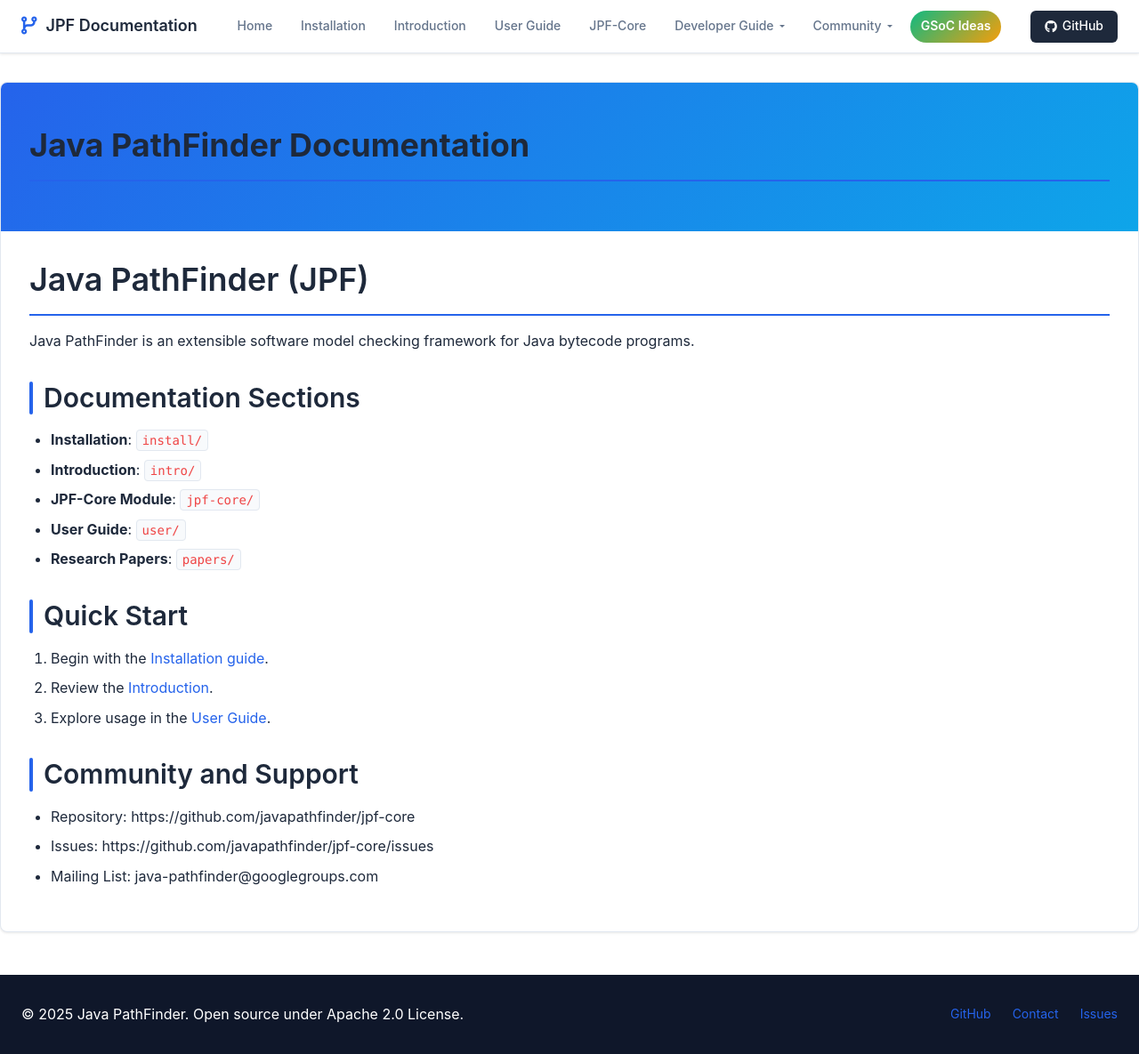
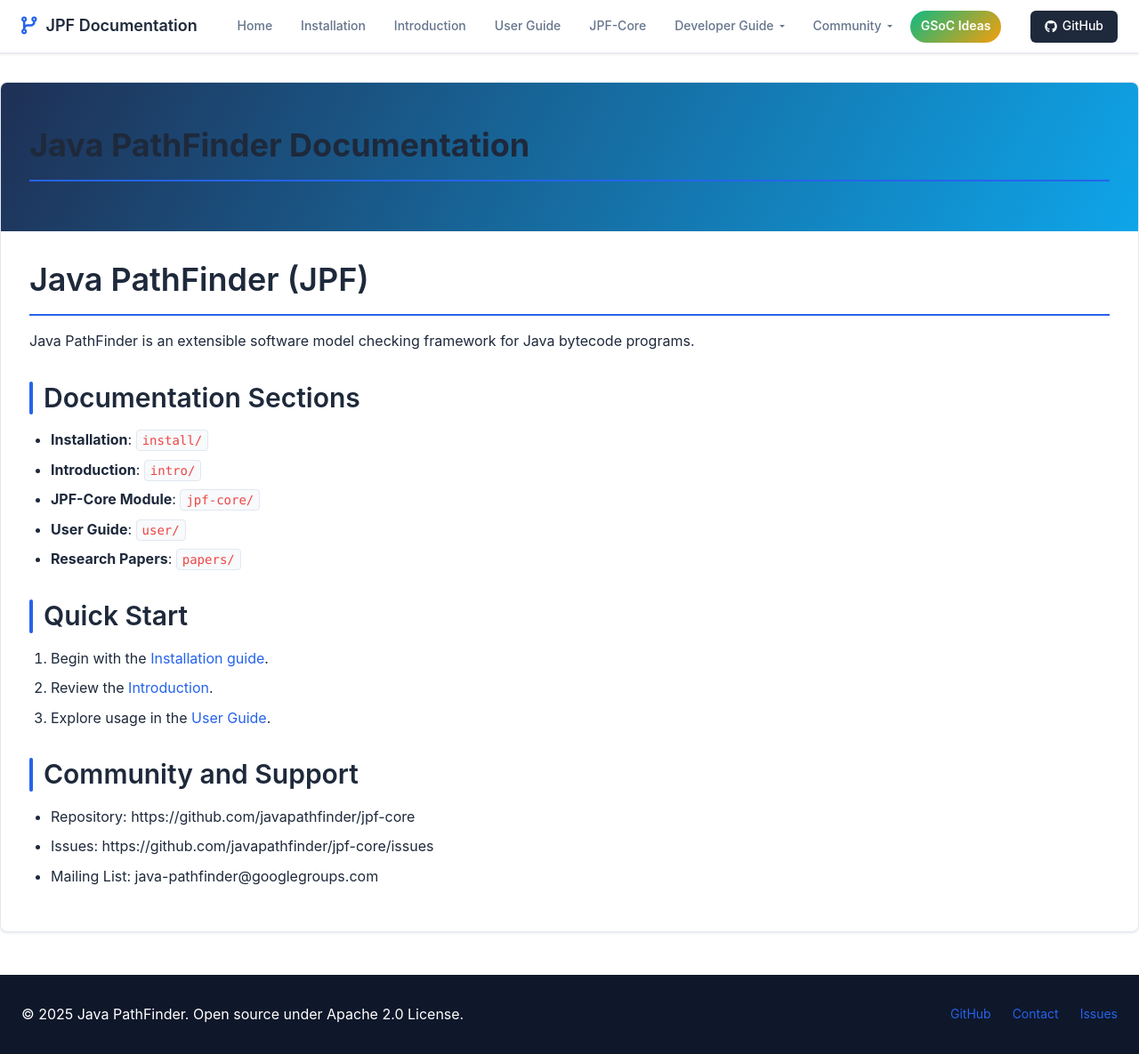
Before and after one commit to javapathfinder/jpf-core, a Jekyll site: the page built from docs/index.md, in a window 1280 px wide and 1185 px high. Shown: the whole window at 89% size. Built offline with Jekyll 4.4.1, drawn with Linux system fonts in a browser that asks for light colours.

Commit message:
small fix

```diff
--- a/docs/assets/css/style.css
+++ b/docs/assets/css/style.css
@@ -270,7 +270,7 @@
 
 /* Page Header */
 .page-header {
-    background: linear-gradient(135deg, var(--primary) 0%, var(--accent) 100%);
+    background: linear-gradient(118deg, #1f3055 0%, var(--accent) 100%);
     color: var(--white);
     padding: 3rem 2rem;
 }
```
